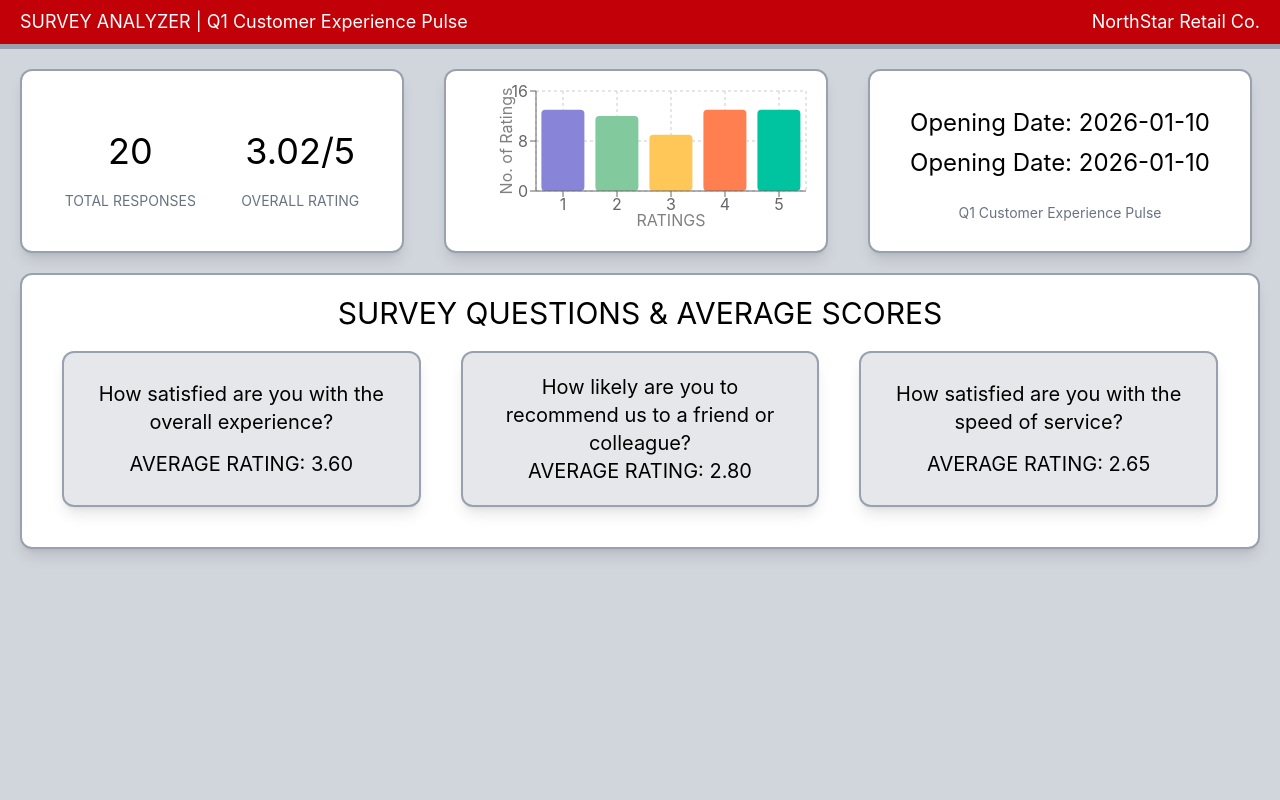
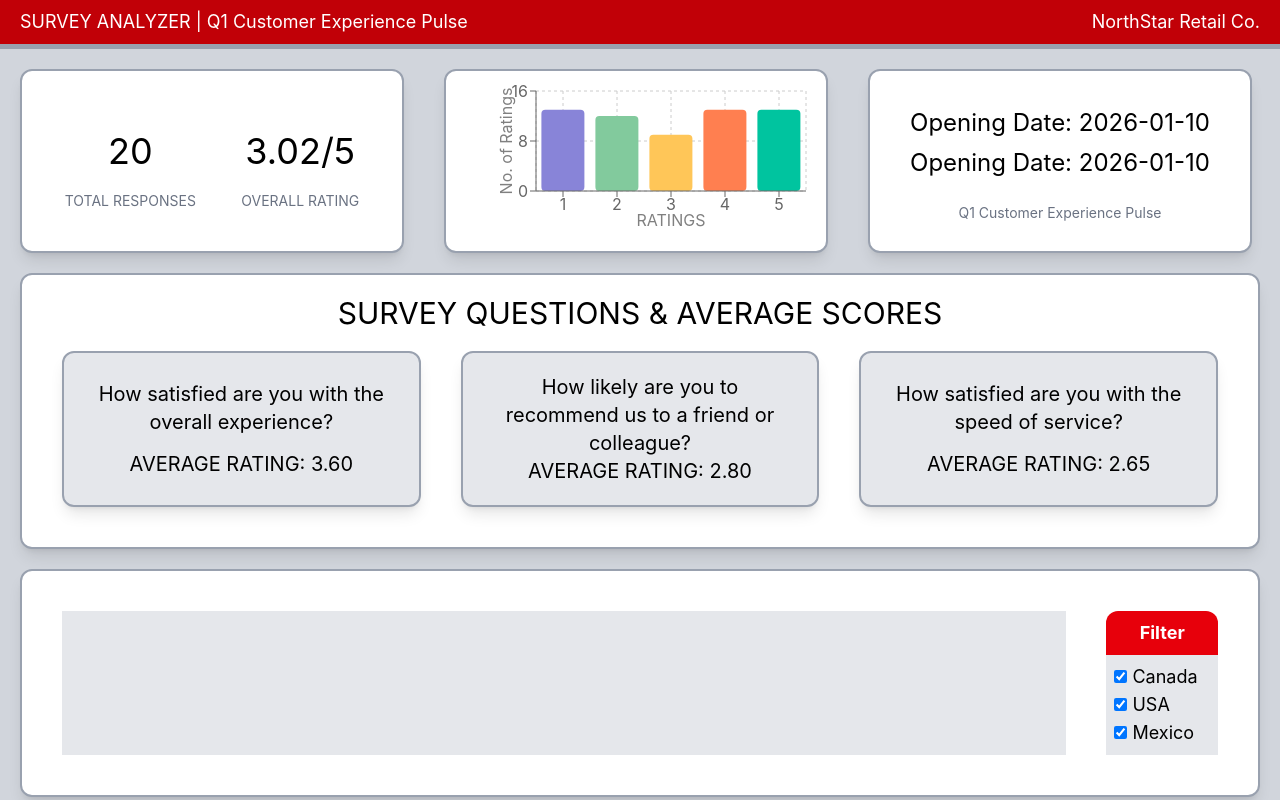
Before and after one commit to Rounik25/Dashboard-React-Tailwind, a React (Vite) app: page / in a window 1280 px wide. Built offline with nearby package versions, Linux system fonts and the light colour scheme.

Commit message:
added code to create filters in webpage and update the state based on selected filters

```diff
--- a/src/Sections/FilteredData.jsx
+++ b/src/Sections/FilteredData.jsx
@@ -1,5 +1,25 @@
-export function FilteredData(){
+import { Table } from "../components/FilteredData/Table"
+import { Filter } from "../components/FilteredData/Filter"
+import { useEffect, useMemo, useState } from "react"
+
+export function FilteredData({data}){
+    const [filter, setFilter] = useState([])
+    const countries = useMemo(() => {
+        return Array.from(new Set(data.responses.map((r) => r.country)));
+    }, [data]);
+
+    useEffect(() => {
+        setFilter(countries)
+    },[countries])
+
     return (
-        <></>
+        <div className="flex m-5 bg-white p-5 rounded-xl shadow-lg border-2 border-gray-400  justify-around">
+            <div className="w-9/10 m-5 bg-gray-200">
+                <Table filter={filter} />
+            </div>
+            <div className="w-1/10 m-5">
+                <Filter data={data} setFilter={setFilter} />
+            </div>
+        </div>
     )
 }
--- a/src/Sections/Question.jsx
+++ b/src/Sections/Question.jsx
@@ -3,7 +3,6 @@ import { QuestionCard } from "../components/Question/QuestionCard"
 export function Question({data}){
     const questions=data.survey.questions
     let id=0
-    console.log(questions.length)
     return (
         <div className="flex flex-col mx-5 bg-white p-5 rounded-xl shadow-lg border-2 border-gray-400  justify-around">
             <div className="text-center text-3xl">SURVEY QUESTIONS & AVERAGE SCORES</div>
--- /dev/null
+++ b/src/components/FilteredData/Filter.jsx
@@ -0,0 +1,30 @@
+export function Filter({data, setFilter}){
+    const countries = Array.from(
+    new Set(data.responses.map((r) => r.country))
+  );
+
+  const updateFilter = (e) => {
+    const country = e.target.value;
+
+    setFilter((prev) => {
+      if (prev.includes(country)) {
+        return prev.filter((c) => c !== country);
+      }
+      return [...prev, country];
+    });
+  };
+    return(
+        <div className="flex flex-col">
+            <div className="bg-red-600 text-white p-2 rounded-t-xl text-center text-lg font-bold">Filter</div>
+            <div className="bg-gray-200 p-2 text-lg">
+                {countries.map(c => {
+                    return (
+                        <div key={c}>
+                            <input type="checkbox" defaultChecked value={c} onChange={updateFilter} name="filter" /> {c}
+                        </div>
+                    )
+                })}
+            </div>
+        </div>
+    )
+}
--- /dev/null
+++ b/src/components/FilteredData/Table.jsx
@@ -0,0 +1,6 @@
+export function Table({filter}){
+    console.log(filter)
+    return (
+        <div></div>
+    )
+}
--- a/src/components/KPI/KPI3.jsx
+++ b/src/components/KPI/KPI3.jsx
@@ -1,6 +1,6 @@
 export function KPI3({data}){
     return (
-        <div className="flex flex-col items-center m-5 bg-white p-5 rounded-xl shadow-lg border-2 border-gray-400 w-3/10 justify-around">
+        <div className="flex flex-col items-center m-5 bg-white p-5 rounded-xl shadow-lg border-2 border-gray-400 w-3/10 justify-around ">
             <div>
                 <div className="text-2xl m-2">
                     {`Opening Date: ${data.survey.open_date}`}
--- a/src/components/Question/QuestionCard.jsx
+++ b/src/components/Question/QuestionCard.jsx
@@ -9,7 +9,7 @@ export function QuestionCard({data, text, id}){
     const avgRating = (rating/responses.length).toFixed(2)
 
     return(
-        <div className="flex flex-col m-5 bg-gray-200 p-5 rounded-xl shadow-lg border-2 border-gray-400 w-3/10 justify-around text-center">
+        <div className="flex flex-col m-5 bg-gray-200 hover:bg-gray-100 p-5 rounded-xl shadow-lg border-2 border-gray-400 w-3/10 justify-around text-center">
             <div className="text-xl">{text}</div>
             <div className="text-xl">AVERAGE RATING: {avgRating}</div>
         </div>
```
